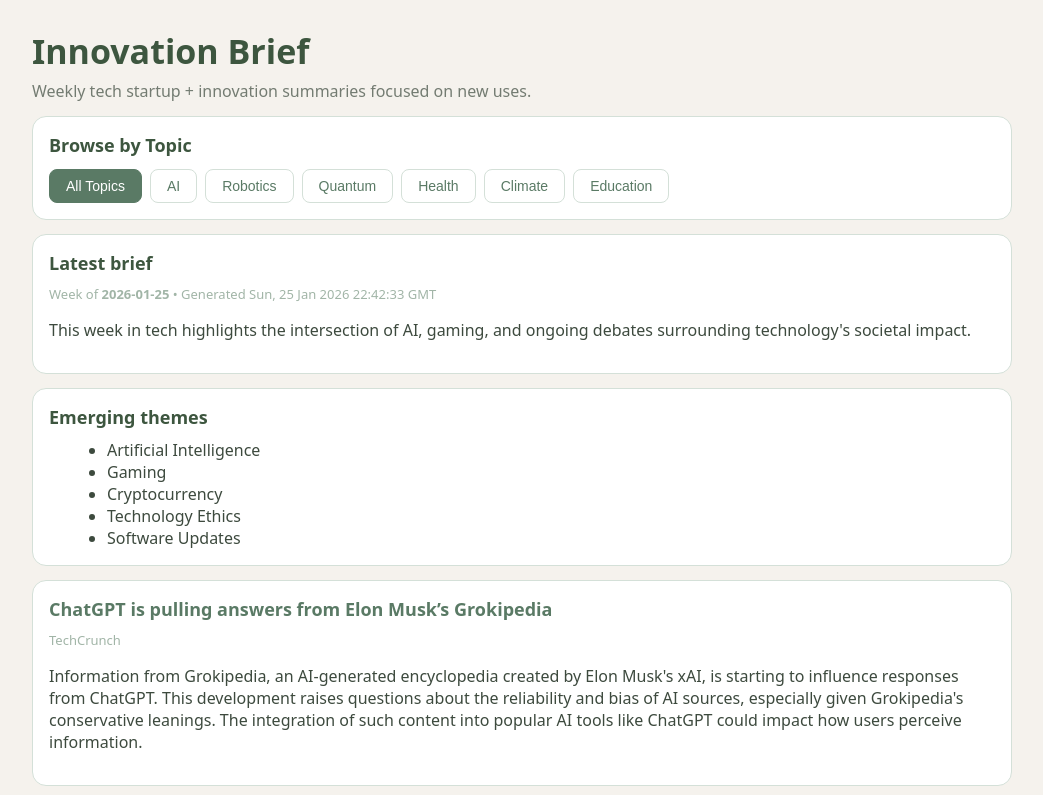
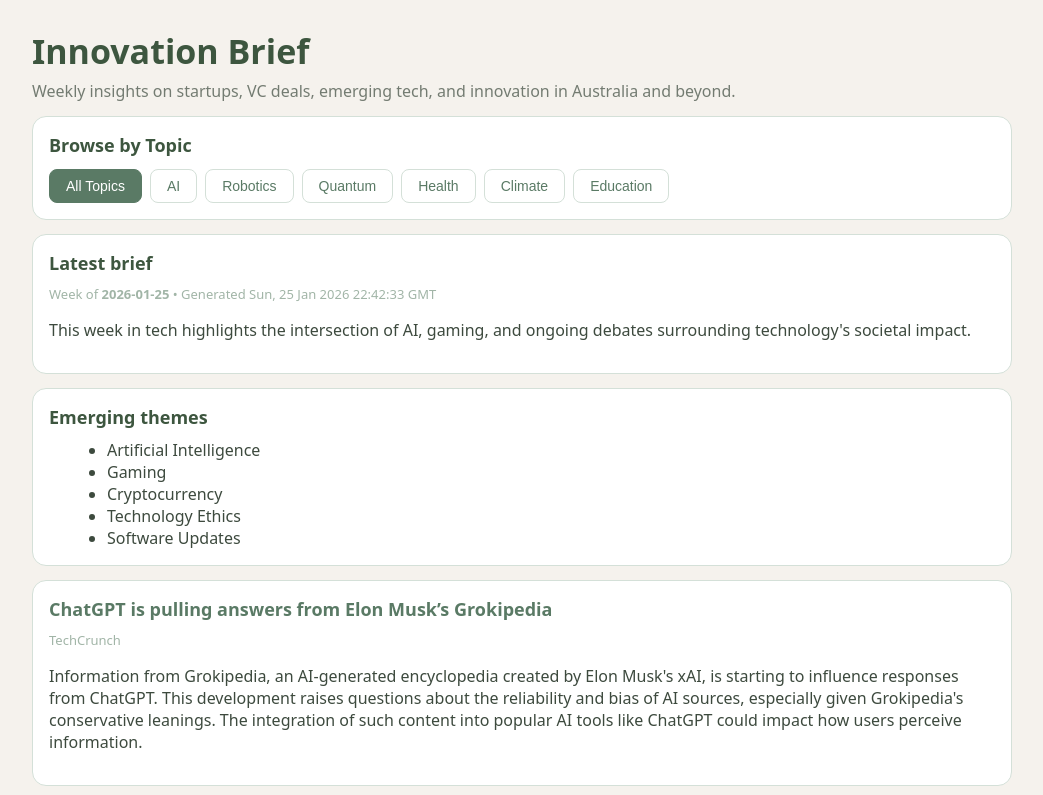
Before and after one commit to reyang-git/weekly-tech, a website: page index.html in a window 1280 px wide. Shown: the top 795 px of the page, without its empty margins (118-1161 px from the left). Drawn offline with Linux system fonts and the light colour scheme.

Commit message:
Update site description to match content focus

```diff
--- a/index.html
+++ b/index.html
@@ -31,7 +31,7 @@
     <main class="container">
       <header class="header">
         <h1>Innovation Brief</h1>
-        <p class="sub">Weekly tech startup + innovation summaries focused on new uses.</p>
+        <p class="sub">Weekly insights on startups, VC deals, emerging tech, and innovation in Australia and beyond.</p>
       </header>
 
       <section class="card">
```
